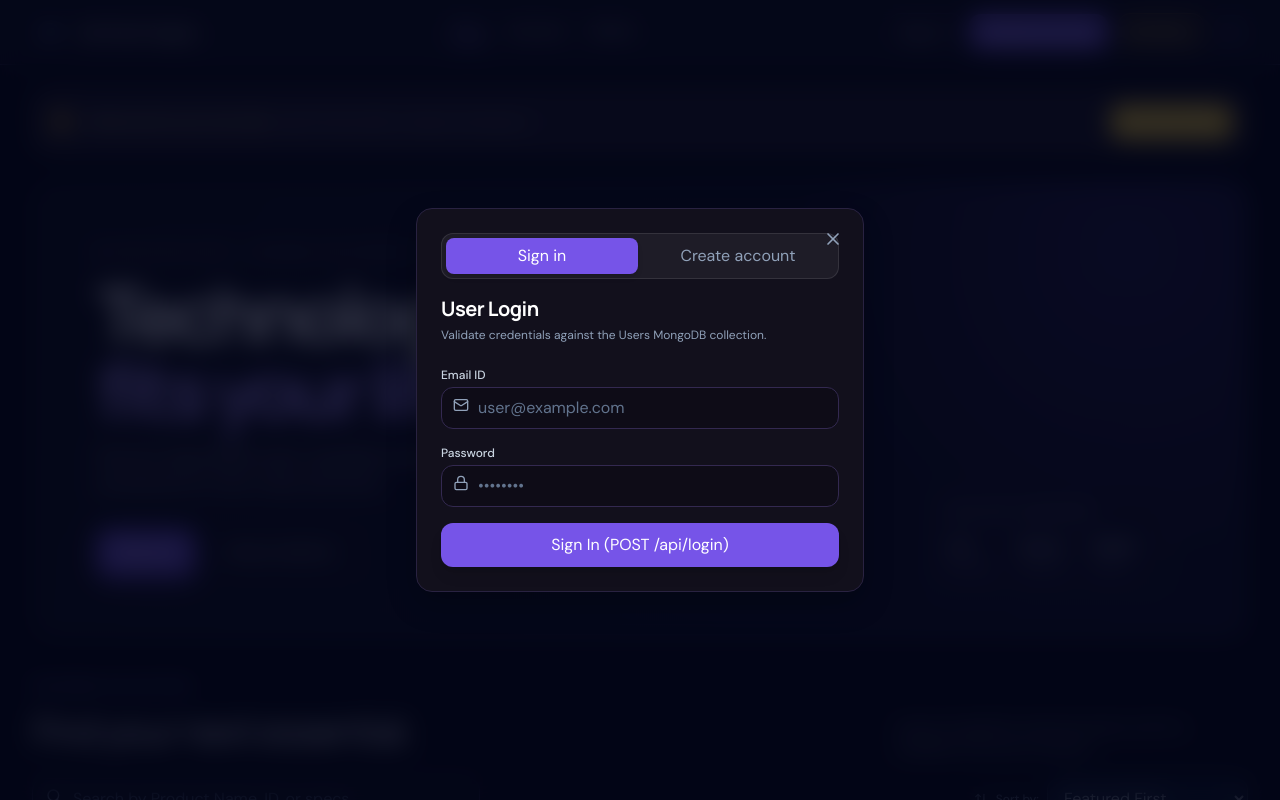
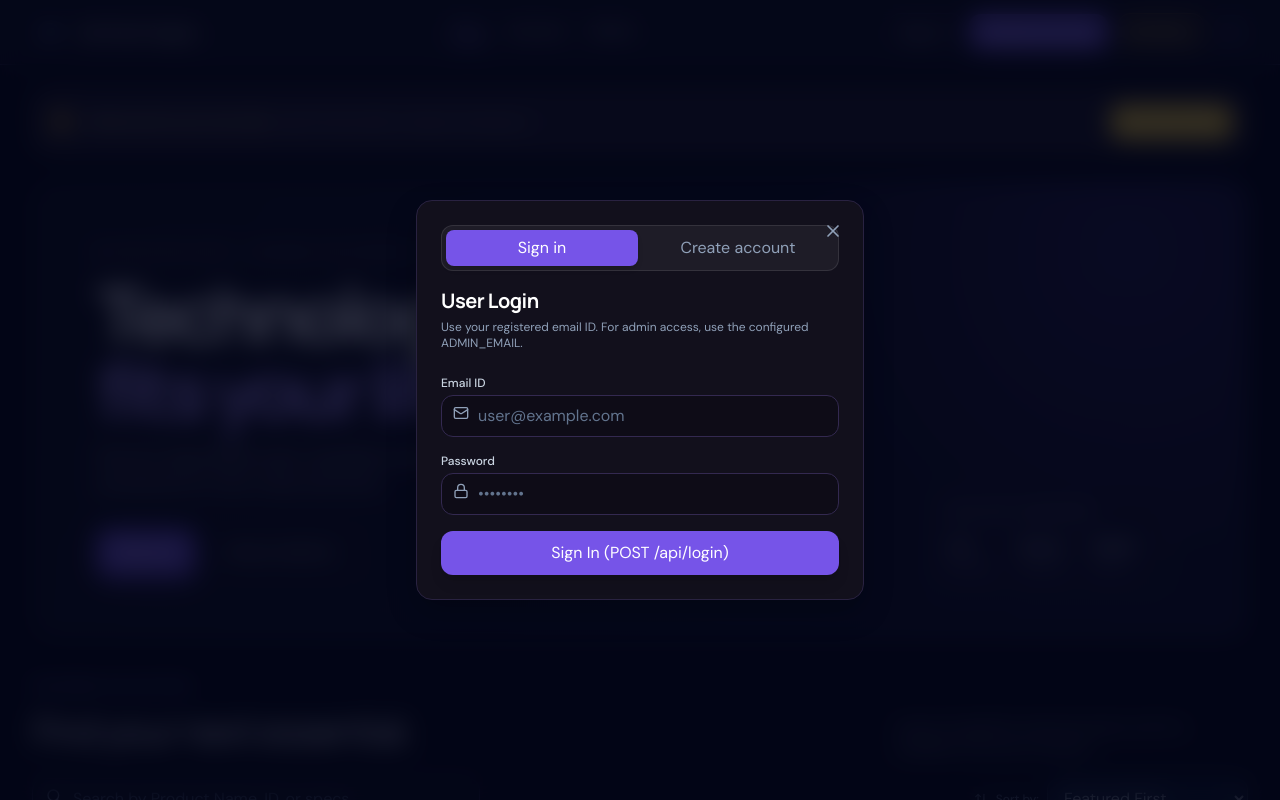
Before and after one commit to RITHIKKUMARAN/webtechlab, a React (Vite) app: page / in a window 1280 px wide. Both pictures are taken after a click on the button "Sign in". Shown: the top 800 px of the page. Built offline with nearby package versions, Linux system fonts and the light colour scheme; no server answers.

Commit message:
Clarify admin account identity

```diff
--- a/src/components/AuthModal.tsx
+++ b/src/components/AuthModal.tsx
@@ -151,7 +151,7 @@ export const AuthModal: React.FC<AuthModalProps> = ({
           </h2>
           <p className="text-xs text-slate-400 mt-1">
             {mode === 'login'
-              ? 'Validate credentials against the Users MongoDB collection.'
+              ? 'Use your registered email ID. For admin access, use the configured ADMIN_EMAIL.'
               : 'Register details into the Users collection with REST validation.'}
           </p>
         </div>
--- a/src/components/Navbar.tsx
+++ b/src/components/Navbar.tsx
@@ -145,6 +145,11 @@ export const Navbar: React.FC<NavbarProps> = ({
           ) : (
             <div className="flex items-center gap-2">
               <span className="hidden sm:inline text-xs text-slate-700">{user?.username}</span>
+              {isAdmin && (
+                <span className="hidden sm:inline-flex items-center rounded-full bg-amber-100 px-2 py-0.5 text-[10px] font-bold uppercase tracking-wide text-amber-800">
+                  Admin
+                </span>
+              )}
               <button
                 onClick={logout}
                 className="p-2 rounded-xl border border-slate-300 bg-white hover:bg-slate-50 text-slate-600 hover:text-slate-950"
```
